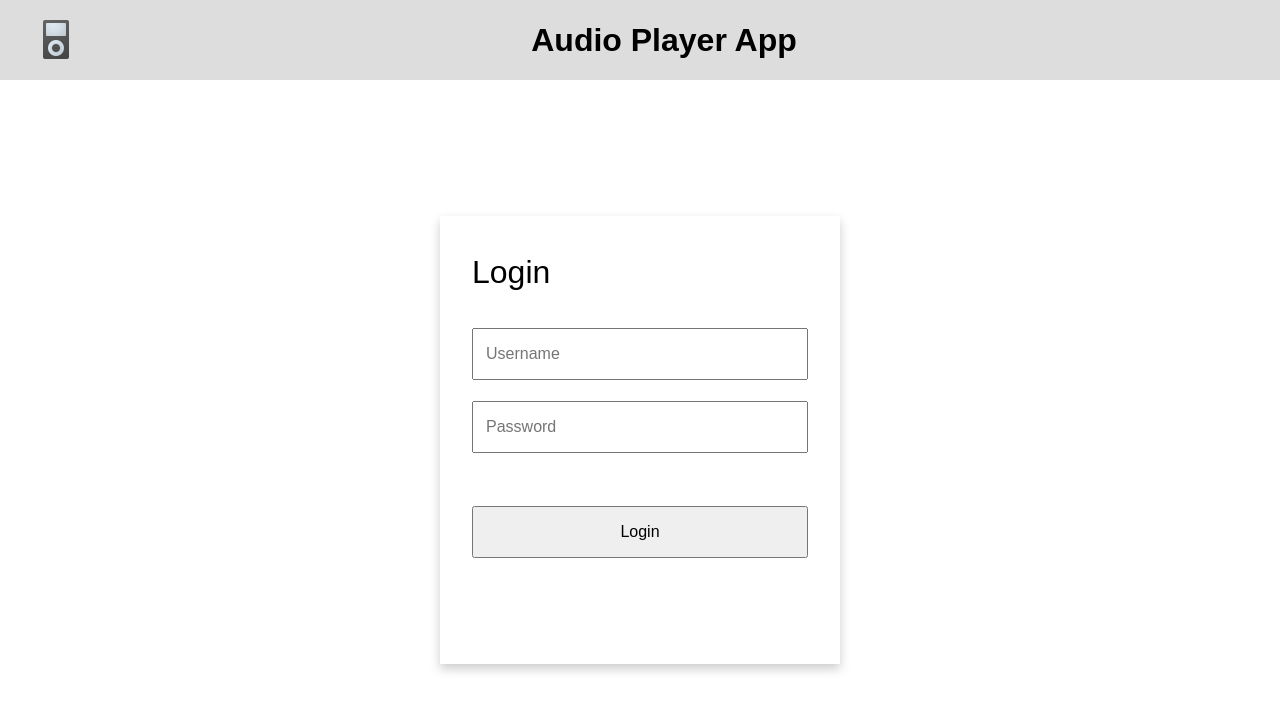
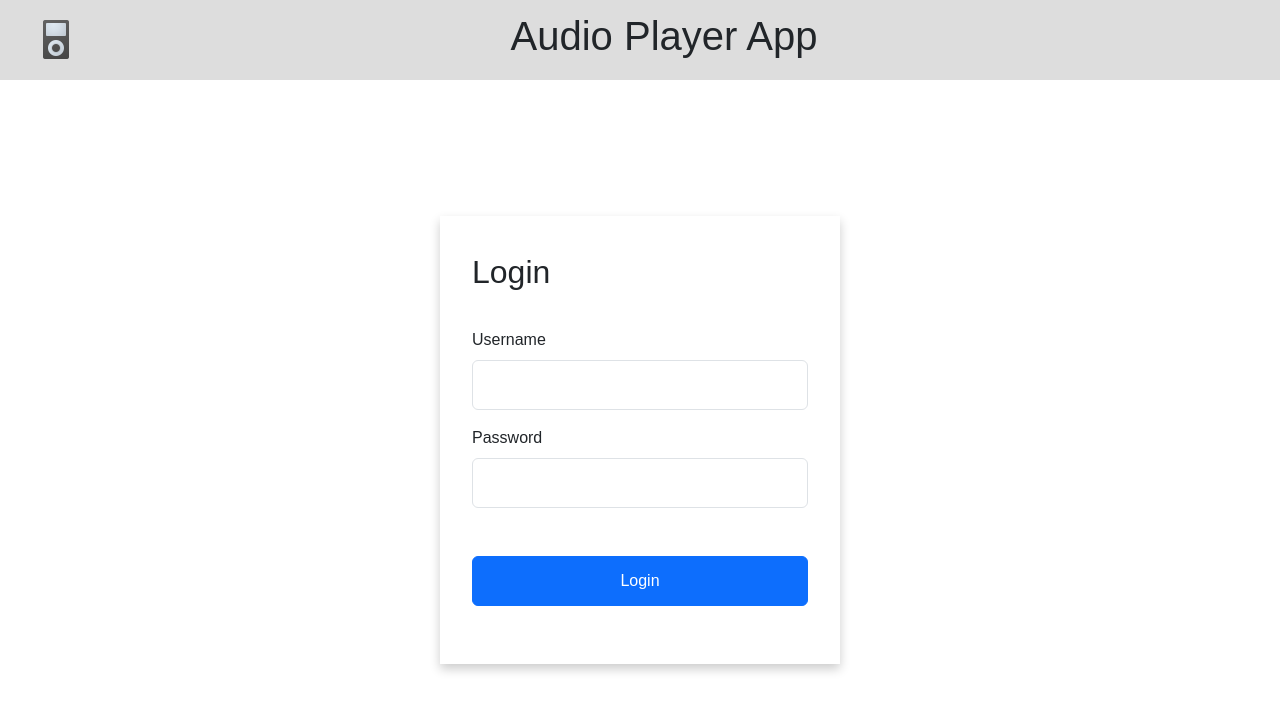
Before and after one commit to devyadav0399/audio-player, a React (Vite) app in the folder frontend/: page /login in a window 1280 px wide. Shown: the top 712 px of the page. Built offline with nearby package versions, Linux system fonts and the light colour scheme; no server answers.

Commit message:
Add bootstrap

```diff
--- a/frontend/index.html
+++ b/frontend/index.html
@@ -4,10 +4,21 @@
     <meta charset="UTF-8" />
     <link rel="icon" type="image/png" href="/ipod.png" />
     <meta name="viewport" content="width=device-width, initial-scale=1.0" />
+    <link
+      href="https://cdn.jsdelivr.net/npm/bootstrap@5.3.3/dist/css/bootstrap.min.css"
+      rel="stylesheet"
+      integrity="sha384-QWTKZyjpPEjISv5WaRU9OFeRpok6YctnYmDr5pNlyT2bRjXh0JMhjY6hW+ALEwIH"
+      crossorigin="anonymous"
+    />
     <title>Audio Player</title>
   </head>
   <body>
     <div id="root"></div>
+    <script
+      src="https://cdn.jsdelivr.net/npm/bootstrap@5.3.3/dist/js/bootstrap.bundle.min.js"
+      integrity="sha384-YvpcrYf0tY3lHB60NNkmXc5s9fDVZLESaAA55NDzOxhy9GkcIdslK1eN7N6jIeHz"
+      crossorigin="anonymous"
+    ></script>
     <script type="module" src="/src/main.jsx"></script>
   </body>
 </html>
--- /dev/null
+++ b/frontend/src/components/Logout.css
@@ -0,0 +1,4 @@
+#logout-btn {
+  /* border: 0; */
+  border-radius: 10px;
+}
--- a/frontend/src/components/Logout.jsx
+++ b/frontend/src/components/Logout.jsx
@@ -1,6 +1,7 @@
 import { useAuth } from "../context/authContext";
 import { useNavigate } from "react-router-dom";
 import { axiosInstance, setAuthorizationHeader } from "../utils/axiosInstance";
+import "./Logout.css";
 
 const Logout = () => {
   const { logout } = useAuth();
@@ -11,16 +12,20 @@ const Logout = () => {
     axiosInstance
       .post("/logout")
       .then(() => {
-        logout(); // Clear authentication state
-        navigate("/login"); // Navigate to the login page
+        logout();
+        navigate("/login");
         console.info("Logged out successfully.");
       })
       .catch((error) => {
-        console.error("Error during logout:", error); // Handle any errors
+        console.error("Error during logout:", error);
       });
   };
 
-  return <button onClick={handleLogout}>Logout</button>;
+  return (
+    <button type="button" className="btn btn-danger" onClick={handleLogout}>
+      Logout
+    </button>
+  );
 };
 
 export default Logout;
--- a/frontend/src/pages/Home.css
+++ b/frontend/src/pages/Home.css
@@ -21,3 +21,12 @@
   width: 100%;
   height: 100%;
 }
+
+#search-bar {
+  margin-top: 0.5rem;
+  height: 1.75rem;
+  border-radius: 48px;
+  border: 0.5px solid lightgrey;
+  width: 100%;
+  padding: 1.5rem;
+}
--- a/frontend/src/pages/Home.jsx
+++ b/frontend/src/pages/Home.jsx
@@ -64,6 +64,7 @@ const Home = () => {
           placeholder="Search audio files"
           value={searchTerm}
           onChange={(e) => setSearchTerm(e.target.value)}
+          id="search-bar"
         />
       </div>
       <div className="files-dropdown">
--- a/frontend/src/pages/Login.jsx
+++ b/frontend/src/pages/Login.jsx
@@ -1,4 +1,4 @@
-import { useState, useEffect } from "react";
+import { useState, useEffect, useRef } from "react";
 import { axiosInstance } from "../utils/axiosInstance";
 import { storeToken } from "../utils/tokenStorage";
 import { useAuth } from "../context/authContext";
@@ -12,6 +12,7 @@ const Login = () => {
 
   const [username, setUsername] = useState("");
   const [password, setPassword] = useState("");
+  const toastRef = useRef(null);
 
   useEffect(() => {
     if (isAuthenticated) {
@@ -31,6 +32,10 @@ const Login = () => {
       })
       .catch((error) => {
         console.error("Login error:", error);
+        if (toastRef.current) {
+          const toastElement = new window.bootstrap.Toast(toastRef.current);
+          toastElement.show();
+        }
       });
   };
 
@@ -42,23 +47,56 @@ const Login = () => {
         </div>
         <div className="login-form">
           <form onSubmit={handleLogin}>
+            <div className="mb-3">
+              <label htmlFor="username" className="form-label">
+                Username
+              </label>
               <input
                 type="text"
-              placeholder="Username"
+                className="form-control"
                 value={username}
                 onChange={(e) => setUsername(e.target.value)}
-              required // Make the field required
+                required
+                aria-describedby="usernameHelp"
+                id="username"
               />
+            </div>
+            <div className="mb-3">
+              <label htmlFor="password" className="form-label">
+                Password
+              </label>
               <input
                 type="password"
-              placeholder="Password"
+                className="form-control"
                 value={password}
                 onChange={(e) => setPassword(e.target.value)}
-              required // Make the field required
+                id="password"
+                required
               />
-            <button type="submit">Login</button>{" "}
-            {/* Submit button for the form */}
+            </div>
+            <button type="submit" className="btn btn-primary">
+              Login
+            </button>
           </form>
+        </div>
+      </div>
+      <div
+        className="toast-container position-fixed top-0 end-0 p-3"
+        style={{ zIndex: 11 }}
+      >
+        <div
+          className="toast"
+          ref={toastRef}
+          data-autohide="true"
+          data-delay="3000"
+          style={{ borderColor: "red", borderWidth: "2px" }}
+        >
+          <div className="toast-header">
+            <strong className="me-auto">Login Error</strong>
+          </div>
+          <div className="toast-body">
+            Invalid credentials. Please try again.
+          </div>
         </div>
       </div>
     </div>
```
Lines whose indentation alone changed are shown as unchanged.
